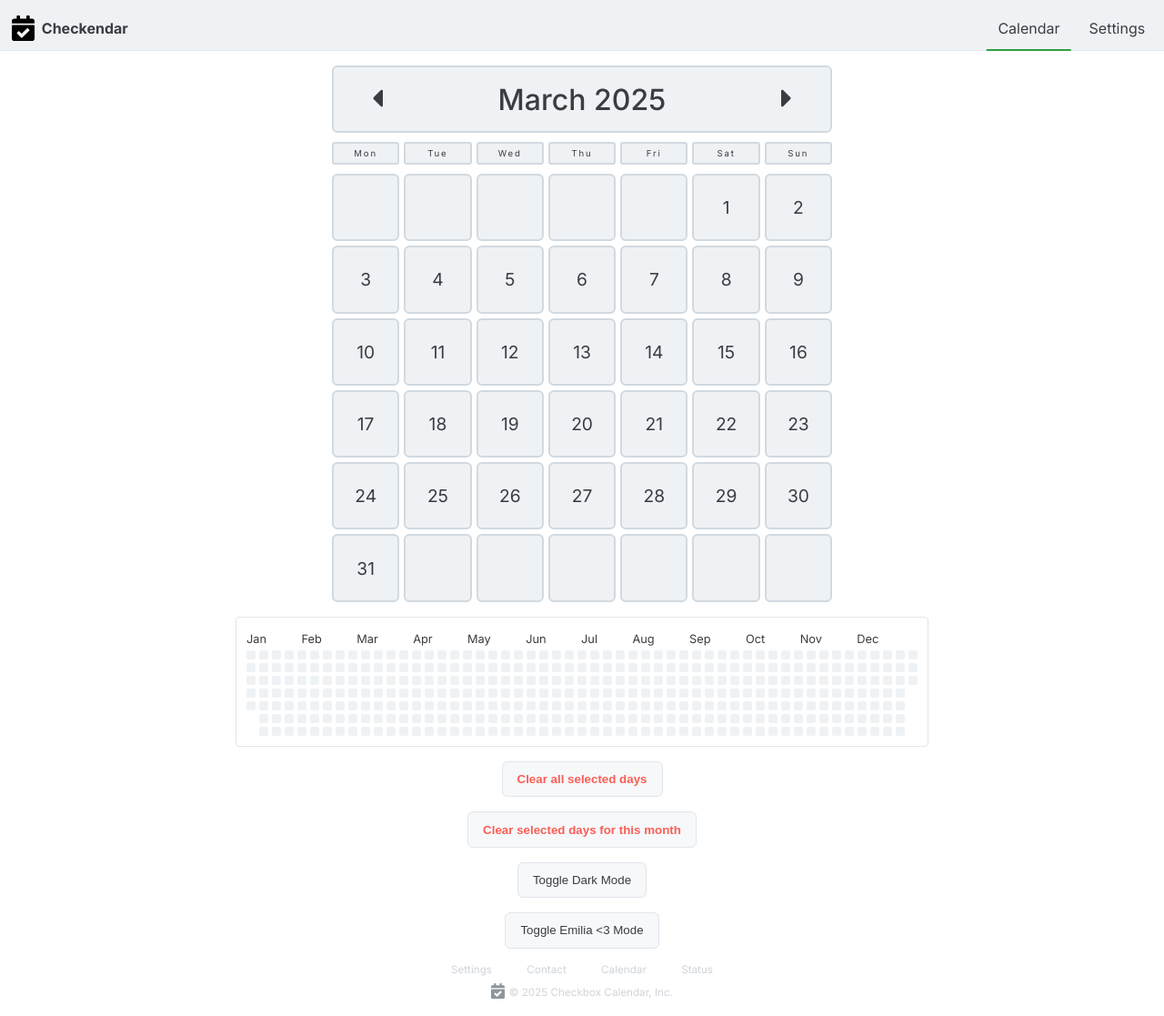
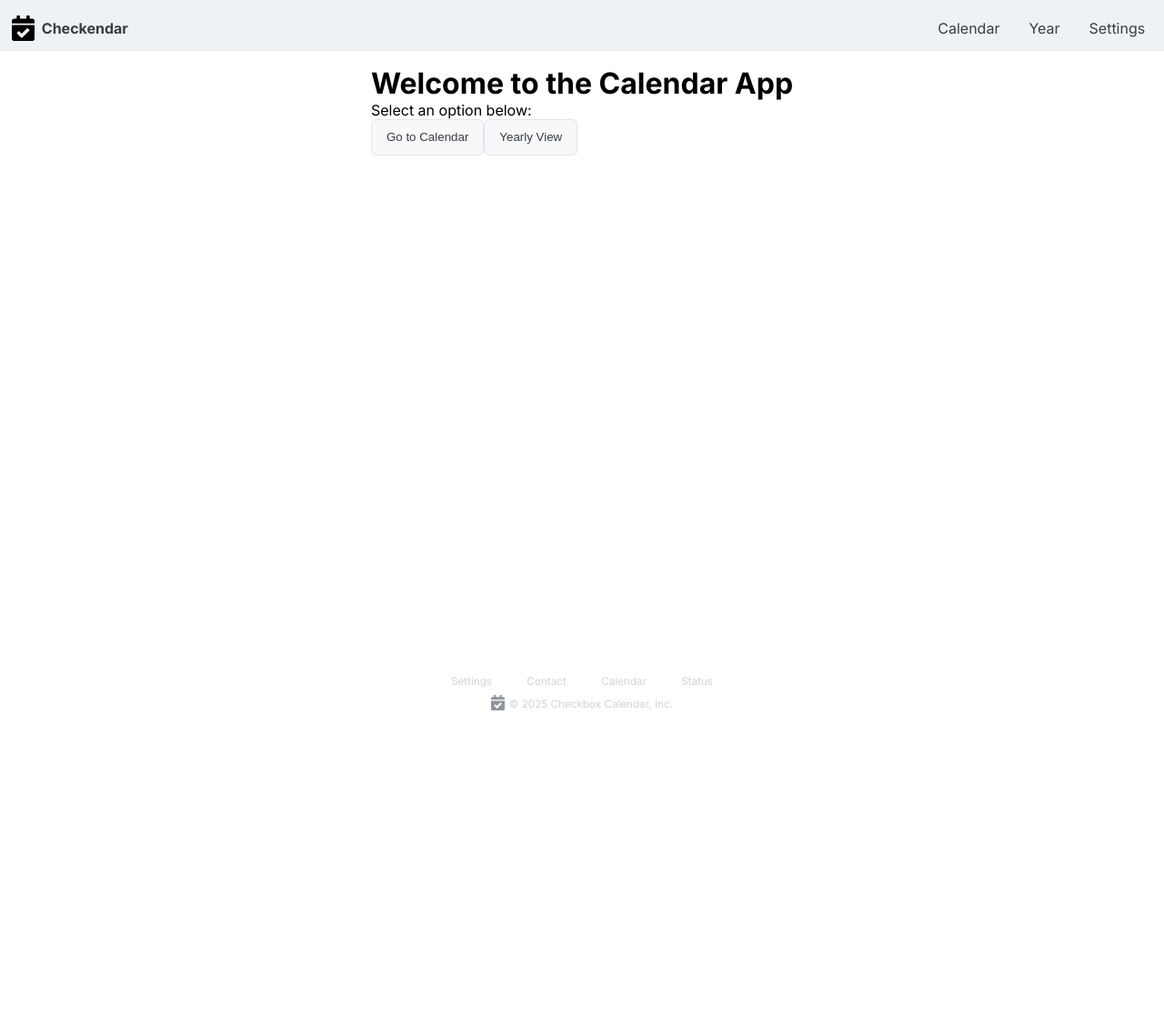
Before and after one commit to DavidAkerlind/vite-react-test-repo, a React (Vite) app: page / in a window 1280 px wide. Shown: the whole page at 91% size. After the commit the page ends 800 px from the top, so only its background shows below. Built offline with nearby package versions, Linux system fonts and the light colour scheme.

Commit message:
Add routing with react-router-dom, create Home and Settings components, and update Navbar links

```diff
--- a/package.json
+++ b/package.json
@@ -17,7 +17,8 @@
 		"gh-pages": "^6.3.0",
 		"react": "^19.0.0",
 		"react-dom": "^19.0.0",
-		"react-icons": "^5.5.0"
+		"react-icons": "^5.5.0",
+		"react-router-dom": "^7.4.0"
 	},
 	"devDependencies": {
 		"@eslint/js": "^9.21.0",
--- a/src/App.jsx
+++ b/src/App.jsx
@@ -1,10 +1,13 @@
 import React, { useEffect, useState } from 'react';
+import { BrowserRouter as Router, Route, Routes } from 'react-router-dom';
 import Calendar from './components/Calendar';
 import YearlyView from './components/YearlyView';
 import Button from './components/Button';
 import ThemeToggle from './components/ThemeToggle';
 import Header from './components/Header';
 import Footer from './components/Footer';
+import Home from './components/Home'; // Create a Home component
+import Settings from './components/Settings';
 import './index.css';
 
 const App = () => {
@@ -14,30 +17,19 @@ const App = () => {
 	const [isDarkMode, setIsDarkMode] = useState(
 		localStorage.getItem('darkMode') === 'true'
 	);
-	// Separate state for Pink Mode
 	const [isPinkMode, setIsPinkMode] = useState(
 		localStorage.getItem('pinkMode') === 'true'
 	);
 
 	useEffect(() => {
-		// Determine class based on both Dark and Pink Mode
 		let themeClass = isDarkMode ? 'dark-mode' : 'light-mode';
 		if (isPinkMode) themeClass += ' pink-mode';
 		document.body.className = themeClass;
 
-		// Save settings in localStorage
 		localStorage.setItem('darkMode', isDarkMode);
 		localStorage.setItem('pinkMode', isPinkMode);
 	}, [isDarkMode, isPinkMode]);
 
-	const toggleDarkMode = () => {
-		setIsDarkMode((prevMode) => !prevMode);
-	};
-
-	const togglePinkMode = () => {
-		setIsPinkMode((prevMode) => !prevMode);
-	};
-	// Load selected days from localStorage when the component mounts
 	useEffect(() => {
 		const savedDays = localStorage.getItem('selectedDays');
 		if (savedDays) {
@@ -45,12 +37,10 @@ const App = () => {
 		}
 	}, []);
 
-	// Save selected days to localStorage whenever selectedDays changes
 	useEffect(() => {
 		localStorage.setItem('selectedDays', JSON.stringify(selectedDays));
 	}, [selectedDays]);
 
-	// Toggle day selection
 	const toggleDay = (day) => {
 		const key = `${currentYear}-${currentMonth}`;
 		const monthSelections = selectedDays[key] || [];
@@ -68,19 +58,17 @@ const App = () => {
 		}
 	};
 
-	// Function to clear all selected days for the current month
 	const clearSelectedDaysForMonth = () => {
 		const key = `${currentYear}-${currentMonth}`;
 		const updatedSelectedDays = { ...selectedDays };
-		delete updatedSelectedDays[key]; // Ta bort de valda dagarna för denna månad
+		delete updatedSelectedDays[key];
 		setSelectedDays(updatedSelectedDays);
 		localStorage.setItem(
 			'selectedDays',
 			JSON.stringify(updatedSelectedDays)
-		); // Uppdatera localStorage
+		);
 	};
 
-	// Function to clear all selected days
 	const clearSelectedDays = () => {
 		setSelectedDays({});
 		localStorage.removeItem('selectedDays');
@@ -91,7 +79,16 @@ const App = () => {
 		0
 	);
 
+	const toggleDarkMode = () => {
+		setIsDarkMode((prevMode) => !prevMode);
+	};
+
+	const togglePinkMode = () => {
+		setIsPinkMode((prevMode) => !prevMode);
+	};
+
 	return (
+		<Router>
 			<div className="app">
 				<Header
 					isDarkMode={isDarkMode}
@@ -99,6 +96,11 @@ const App = () => {
 					totalSelectedDays={totalSelectedDays}
 				/>
 
+				<Routes>
+					<Route path="/" element={<Home />} />
+					<Route
+						path="/calendar"
+						element={
 							<Calendar
 								currentMonth={currentMonth}
 								currentYear={currentYear}
@@ -107,35 +109,33 @@ const App = () => {
 								selectedDays={selectedDays}
 								toggleDay={toggleDay}
 							/>
+						}
+					/>
+					<Route
+						path="/yearly-view"
+						element={
 							<YearlyView
 								setCurrentMonth={setCurrentMonth}
 								selectedDays={selectedDays}
 							/>
-			<Button
-				text="Clear all selected days"
-				className="button"
-				onClick={clearSelectedDays}
-				type="danger"
+						}
 					/>
-			<Button
-				text="Clear selected days for this month"
-				className="button"
-				onClick={clearSelectedDaysForMonth}
-				type="danger"
+					<Route
+						path="/settings"
+						element={
+							<Settings
+								isDarkMode={isDarkMode}
+								toggleDarkMode={toggleDarkMode}
+								isPinkMode={isPinkMode}
+								togglePinkMode={togglePinkMode}
 							/>
-			<Button
-				text="Toggle Dark Mode"
-				className="button"
-				onClick={toggleDarkMode}
+						}
 					/>
-			<Button
-				text="Toggle Emilia <3 Mode"
-				className="button pink-button"
-				onClick={togglePinkMode}
-			/>
+				</Routes>
 
 				<Footer />
 			</div>
+		</Router>
 	);
 };
 
--- /dev/null
+++ b/src/components/Home.jsx
@@ -0,0 +1,19 @@
+import React from 'react';
+import { Link } from 'react-router-dom';
+
+const Home = () => {
+	return (
+		<div>
+			<h1>Welcome to the Calendar App</h1>
+			<p>Select an option below:</p>
+			<Link to="/calendar">
+				<button className="button">Go to Calendar</button>
+			</Link>
+			<Link to="/yearly-view">
+				<button className="button">Yearly View</button>
+			</Link>
+		</div>
+	);
+};
+
+export default Home;
--- a/src/components/NavItem.jsx
+++ b/src/components/NavItem.jsx
@@ -1,21 +1,23 @@
-import React from 'react';
+import { Link, useLocation } from 'react-router-dom';
 
 function NavItem({ text, link, totalSelectedDays }) {
-	const isCalendar = text === 'Calendar';
+	const location = useLocation(); // Get the current URL path
+	const isActive = location.pathname === link; // Check if this link is active
+	const isCalendar = link === '/calendar'; // Check if it's the Calendar link
 
-	// Determine if the span should be displayed
+	// Show the span only for Calendar if there are selected days
 	const showSpan = isCalendar && totalSelectedDays > 0;
 
 	// Dynamic class handling
-	const className = `nav__item ${isCalendar ? 'active' : ''}`.trim();
+	const className = `nav__item ${isActive ? 'active' : ''}`.trim();
 
 	return (
-		<a href={link} className={className}>
+		<Link to={link} className={className}>
 			{text}
 			{showSpan && (
 				<span className="nav__item-amount">{totalSelectedDays}</span>
 			)}
-		</a>
+		</Link>
 	);
 }
 
--- a/src/components/Navbar.jsx
+++ b/src/components/Navbar.jsx
@@ -4,11 +4,15 @@ function NavBar({ totalSelectedDays }) {
 	const navItems = [
 		{
 			text: 'Calendar',
-			link: './index.html',
+			link: '/Calendar',
+		},
+		{
+			text: 'Year',
+			link: '/yearly-view',
 		},
 		{
 			text: 'Settings',
-			link: './index.html',
+			link: '/Settings',
 		},
 	];
 
--- /dev/null
+++ b/src/components/Settings.jsx
@@ -0,0 +1,25 @@
+import React from 'react';
+
+const Settings = ({
+	isDarkMode,
+	toggleDarkMode,
+	isPinkMode,
+	togglePinkMode,
+}) => {
+	return (
+		<div>
+			<h1>Settings</h1>
+			<p>Adjust your preferences below:</p>
+
+			<button className="button" onClick={toggleDarkMode}>
+				Toggle Dark Mode {isDarkMode ? '🌙' : '☀️'}
+			</button>
+
+			<button className="button pink-button" onClick={togglePinkMode}>
+				Toggle Emilia Mode {isPinkMode ? '💖' : '❌'}
+			</button>
+		</div>
+	);
+};
+
+export default Settings;
--- a/src/index.css
+++ b/src/index.css
@@ -114,6 +114,7 @@ button.icon {
 }
 
 footer {
+	position: absolute;
 	display: flex;
 	flex-direction: column;
 	align-items: center;
@@ -125,6 +126,7 @@ footer {
 	font-weight: 400;
 	margin-bottom: 1rem;
 	max-width: 95%;
+	bottom: 0;
 }
 
 .app {
```
Also changed, not shown: 1 other file (tests, documents, lock files or other folders). Lines whose indentation alone changed are shown as unchanged.
